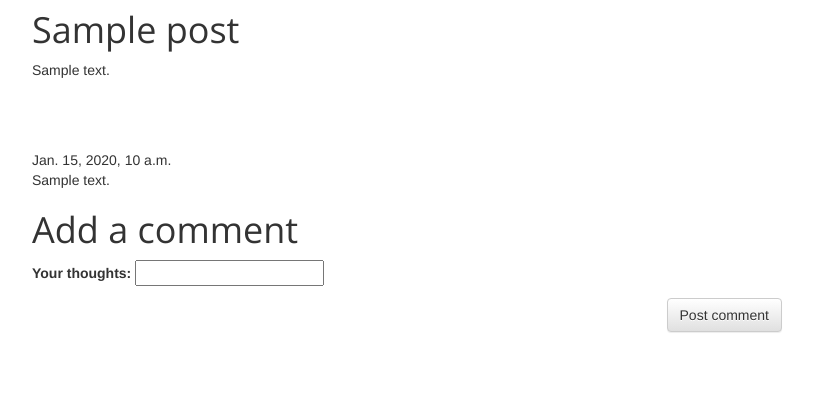
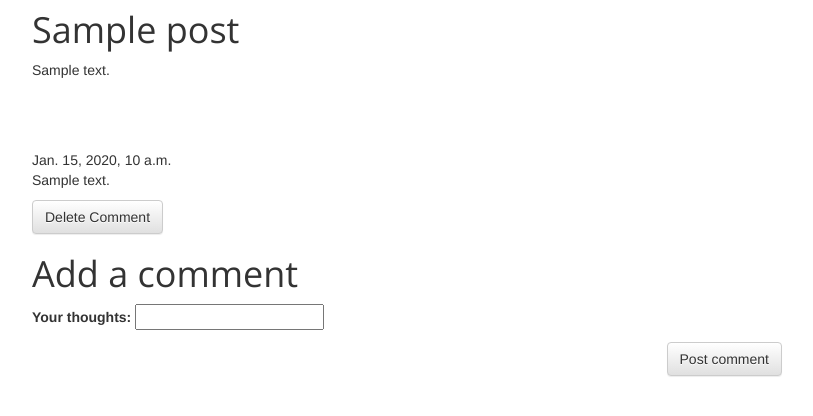
Before and after one commit to wirsindpapst/unchained_blog, a Django app: page /post/1/ in a window 1280 px wide. Shown: the part 229-645 px from the top of the page, without its empty margins (28-841 px from the left). Run offline with Django 3.2, Linux system fonts and the light colour scheme; a user stored in the database is signed in; tables that the repository leaves empty hold one stand-in row (values such as "Sample post"); some libraries are stand-ins or nearby versions.

Commit message:
Spiked delete a comment fucntionality

```diff
--- a/blog/templates/blog/post_detail.html
+++ b/blog/templates/blog/post_detail.html
@@ -22,6 +22,10 @@
             <div id="comment-body">
               <p>{{ comment.body|linebreaksbr }}</p>
             </div>
+            {% if comment.author_id == user.id or post.author_id == user.id %}
+                <a class="btn btn-default" href="{% url 'comment_delete' post_id=post.pk comment_id=comment.pk %}">Delete Comment</a>
+            {% endif %}
+
         </div>
     {% endfor %}
 
--- a/blog/urls.py
+++ b/blog/urls.py
@@ -12,4 +12,5 @@ urlpatterns = [
     url(r'^post/new/$', views.post_new, name='post_new'),
     url(r'^post/(?P<pk>\d+)/edit/$', views.post_edit, name='post_edit'),
     url(r'^accounts/register/$',views.register, name='register'),
+    url(r'^delete/post/(?P<post_id>\d+)/comment/(?P<comment_id>\d+)/$', views.comment_delete, name='comment_delete'),
 ]
--- a/blog/views.py
+++ b/blog/views.py
@@ -2,6 +2,7 @@ from django.shortcuts import render, get_object_or_404, get_list_or_404, redirec
 from django.utils import timezone
 from .models import Post, Comment
 from .forms import PostForm
+from django.contrib.auth.models import User
 
 # Additional imports for users:
 from django.http import HttpResponseRedirect
@@ -93,15 +94,13 @@ def register(request):
 def registration_complete(request):
     return render_to_response('registration/registration_complete.html')
 
-def comment_new(request):
-    if request.method == "POST":
-        form = PostForm(request.POST)
-        if form.is_valid():
-            post = form.save(commit=False)
-            post.author = request.user
-            post.published_date = timezone.now()
-            post.save()
-            return redirect('post_detail', pk=post.pk)
+
+def comment_delete(request, comment_id, post_id):
+    post = get_object_or_404(Post, pk=post_id)
+    comment = get_object_or_404(Comment, pk=comment_id)
+    if (comment.author_id == request.user.id) or (post.author_id == request.user.id):
+        comment.delete()
+        return redirect('/post/'+post_id)
     else:
-        form = PostForm()
-    return render(request, 'blog/post_new.html', {'form': form})
+        messages.info(request, "You cannot delete this comment.")
+        return redirect('/post/'+post_id)
```
